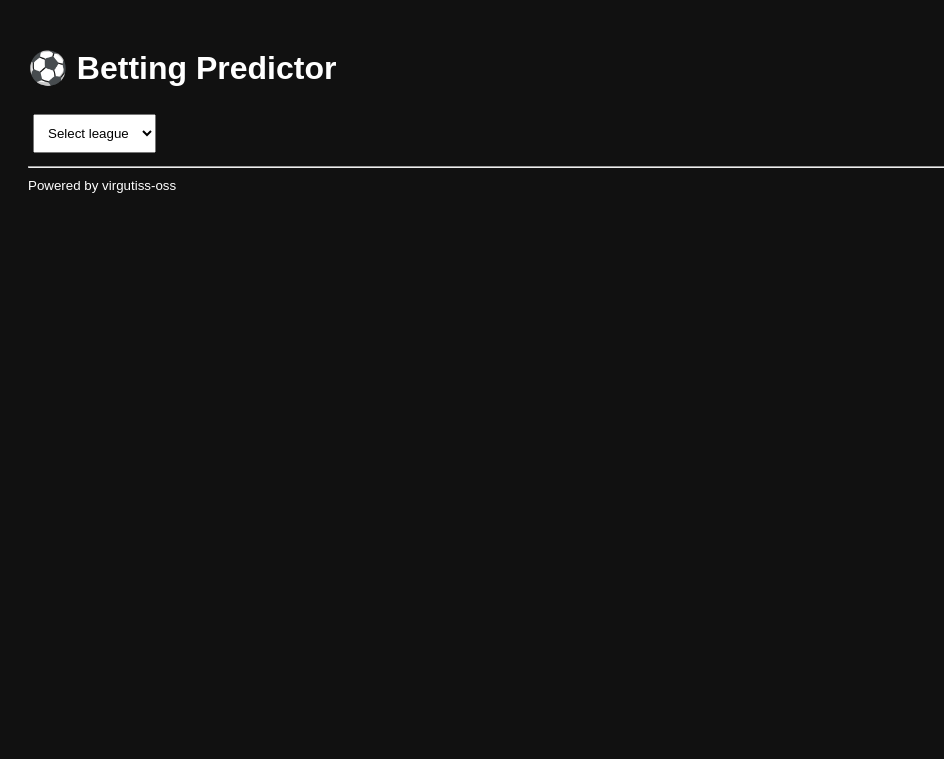
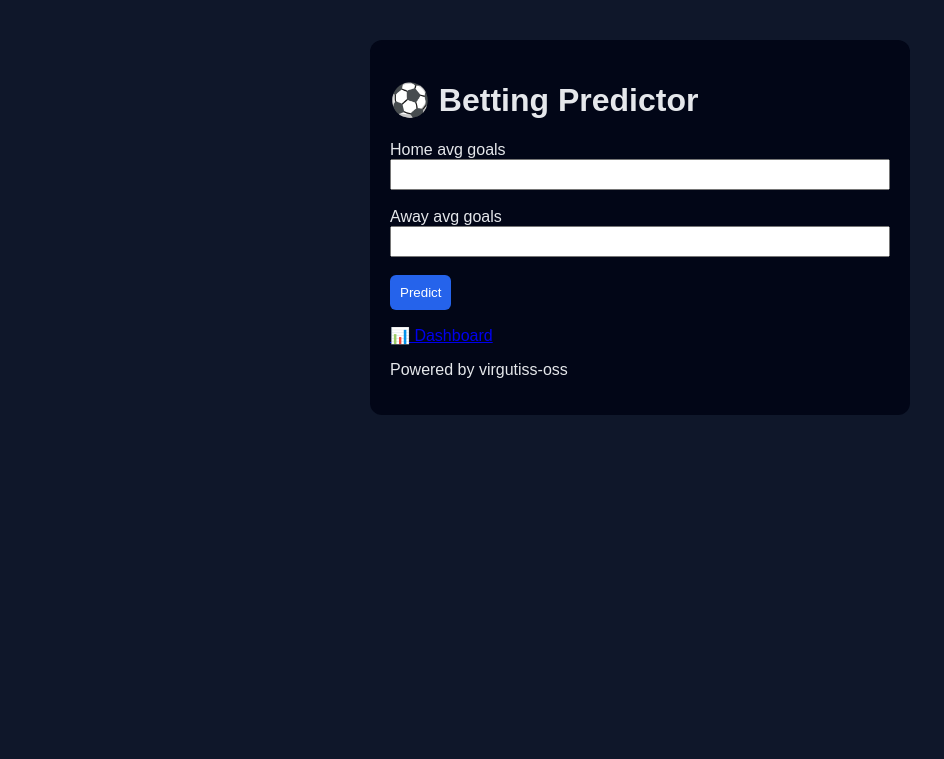
Before and after one commit to virgutiss-oss/betting-predictor, a Flask app: page / in a window 1280 px wide. Shown: the top 759 px of the page, without its empty margins (0-944 px from the left). Run offline with Flask 3, Linux system fonts and the light colour scheme.

Commit message:
Update index.html

```diff
--- a/templates/index.html
+++ b/templates/index.html
@@ -1,59 +1,26 @@
-<!DOCTYPE html>
-<html>
-<head>
-    <title>Betting Predictor</title>
-    <style>
-        body { background:#111; color:white; font-family:Arial; padding:20px; }
-        select, button { padding:10px; margin:5px; }
-        .good { color:#00ff88; }
-        .bad { color:#ff5555; }
-    </style>
-</head>
-<body>
+<link rel="stylesheet" href="/static/style.css">
 
+<div class="card">
 <h1>⚽ Betting Predictor</h1>
 
 <form method="POST">
-    <select name="league" onchange="this.form.submit()" required>
-        <option value="">Select league</option>
-        {% for l in leagues %}
-        <option value="{{ l }}" {% if l==selected_league %}selected{% endif %}>{{ l }}</option>
-        {% endfor %}
-    </select>
-
-    {% if teams %}
-    <br><br>
-
-    <select name="home">{% for t in teams %}<option>{{ t }}</option>{% endfor %}</select>
-    <select name="away">{% for t in teams %}<option>{{ t }}</option>{% endfor %}</select>
-
-    <br><br>
-    <button type="submit">Predict</button>
-    {% endif %}
+    Home avg goals <input name="home_avg" required><br><br>
+    Away avg goals <input name="away_avg" required><br><br>
+    <button>Predict</button>
 </form>
 
 {% if result %}
 <hr>
-<p>🏠 Home: {{ result.home_prob }}% | Odds {{ result.home_odds }}</p>
-<p>➗ Draw: {{ result.draw_prob }}% | Odds {{ result.draw_odds }}</p>
-<p>✈️ Away: {{ result.away_prob }}% | Odds {{ result.away_odds }}</p>
+<p>🏠 Home win: <b>{{ result.home_prob }}%</b></p>
+<p>✈️ Away win: <b>{{ result.away_prob }}%</b></p>
 
-<p class="{{ 'good' if result.home_ok else 'bad' }}">Home value: {{ result.home_value }}% | Kelly {{ result.home_kelly }}%</p>
-<p class="{{ 'good' if result.draw_ok else 'bad' }}">Draw value: {{ result.draw_value }}% | Kelly {{ result.draw_kelly }}%</p>
-<p class="{{ 'good' if result.away_ok else 'bad' }}">Away value: {{ result.away_value }}% | Kelly {{ result.away_kelly }}%</p>
-
-{% if result.arb_ok %}
-<p class="good">⚡ ARBITRAGE FOUND ({{ result.arb_value }})</p>
+{% if result.arb.exists %}
+<p class="good">⚡ Arbitrage FOUND ({{ result.arb.value }})</p>
 {% else %}
-<p class="bad">No arbitrage ({{ result.arb_value }})</p>
+<p class="bad">No arbitrage</p>
+{% endif %}
 {% endif %}
 
-<p>📊 Odds source: {{ result.source }}</p>
-<p>⏱ Updated: {{ result.timestamp }}</p>
-{% endif %}
-
-<hr>
-<small>Powered by virgutiss-oss</small>
-
-</body>
-</html>
+<p><a href="/dashboard">📊 Dashboard</a></p>
+<p>Powered by virgutiss-oss</p>
+</div>
```
